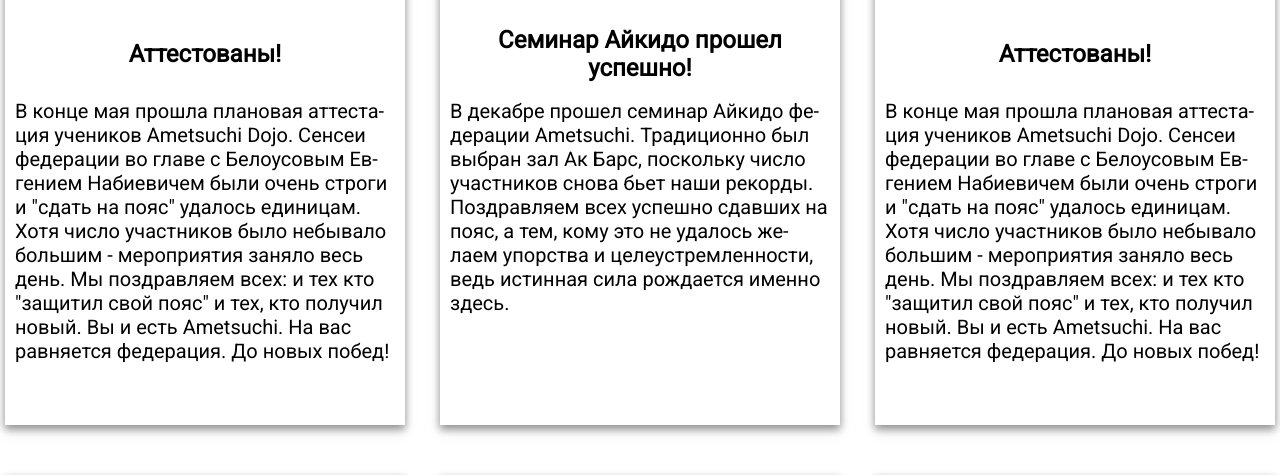
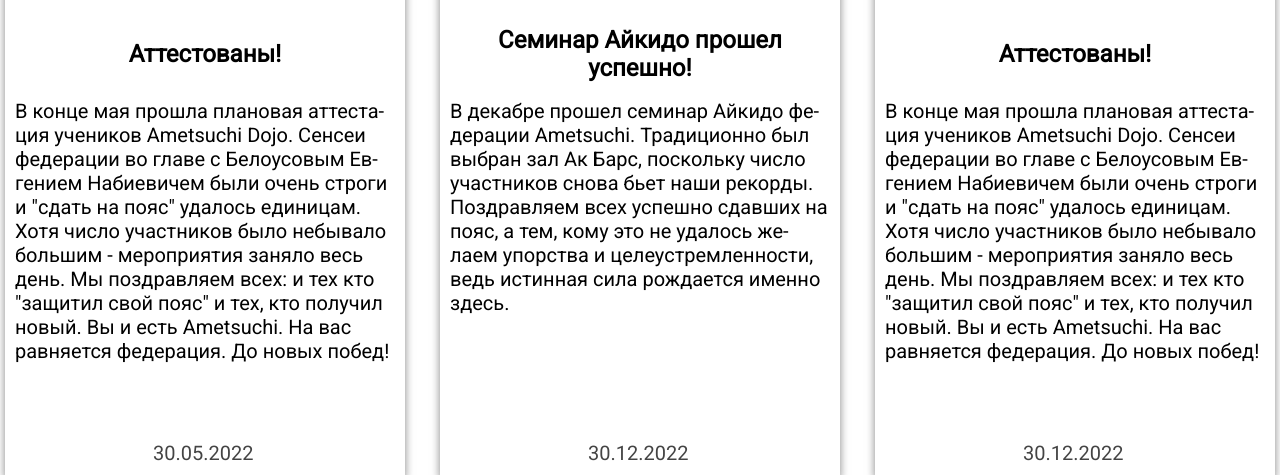
Before and after one commit to ScorpionLF/aikido, a PHP site: page /news.php in a window 1280 px wide. Shown: the part 660-1135 px from the top of the page. Run offline with PHP 8.4, Linux system fonts and the light colour scheme; grey boxes are pictures that could not be loaded.

Commit message:
Add date in news block

```diff
--- a/css/index.css
+++ b/css/index.css
@@ -123,6 +123,7 @@
     filter: drop-shadow(0px 4px 4px rgba(0, 0, 0, 0.25)) drop-shadow(0px 4px 4px rgba(0, 0, 0, 0.25));
     border-radius: 5px;
     padding-bottom: 15px;
+    height: 500px;
 }
 
 .new_1 {
@@ -154,6 +155,11 @@
     color: #000000;
     align-items: center;
     display: grid;
+    display: -webkit-box;
+    -webkit-line-clamp: 2;
+    -webkit-box-orient: vertical;
+    overflow: hidden;
+    hyphens: auto;
 }
 
 .new {
--- a/css/news.css
+++ b/css/news.css
@@ -1,34 +1,27 @@
-.news_container {
+.news {
     justify-content: space-between;
     display: flex;
     flex-wrap: wrap;
     width: 1270px;
-    /* margin-bottom: 50px; */
     margin-top: -50px;
 }
 
-.block_new {
-
+.block-news {
+    position: relative;
+    width: 400px;
+    margin-top: 50px;
+    background-image: url("../images/rectangle.png");
+    filter: drop-shadow(0px 4px 4px rgba(0, 0, 0, 0.25)) drop-shadow(0px 4px 4px rgba(0, 0, 0, 0.25));
+    padding-bottom: 15px;
+    height: 800px;
 }
 
-.new {
-    font-family: 'Roboto';
-    font-style: normal;
-    font-weight: 400;
-    font-size: 20px;
-    display: flex;
-    /* align-items: center; */
-    text-align: left;
-    color: #000000;
-    padding-left: 10px;
-    padding-right: 10px;
-    padding-top: 15px;
-    hyphens: auto;
-
+.block-news-img {
+    height: 340px;
+    width: 400px;
 }
 
-.new_title {
-    /* width: 430px; */
+.block-news-title {
     margin-left: 5px;
     width: 390px;
     min-height: 60px;
@@ -44,63 +37,57 @@
     display: grid;
 }
 
-.new_image {
-    /* height: 360px; */
-    height: 340px;
-    width: 400px;
-    /* width: 430px; */
-    /* border-radius: 5px; */
+.block-news-news {
+    font-family: 'Roboto';
+    font-style: normal;
+    font-weight: 400;
+    font-size: 20px;
+    display: flex;
+    text-align: left;
+    color: #000000;
+    padding-left: 10px;
+    padding-right: 10px;
+    padding-top: 15px;
+    hyphens: auto;
+    display: grid;
 }
 
-.new_block {
-    /* width: 430px; */
-    width: 400px;
-    margin-top: 50px;
-    background-image: url("../images/rectangle.png");
-    filter: drop-shadow(0px 4px 4px rgba(0, 0, 0, 0.25)) drop-shadow(0px 4px 4px rgba(0, 0, 0, 0.25));
-    /* border-radius: 5px; */
-    padding-bottom: 15px;
-    height: 750px;
+.block-news-date {
+    position: absolute;
+    display: grid;
+    font-family: 'Roboto';
+    font-style: normal;
+    font-weight: 400;
+    font-size: 20px;
+    color: #444444;
+    bottom: 10px;
+    left: 37%;
 }
 
-.block_new {
-    position: relative;
-    /* margin-left: 80px; */
-    /* margin-left: 35px; */
-}
-
-.transitions_news {
+.block-news-transitions {
     margin-top: 80px;
     margin-bottom: 20px;
     display: flex;
     align-items: center;
 }
 
-.element {
+.block-news-transitions-number-page {
     margin-left: 10px;
-    /* width: 20px;
-    height: 20px; */
     font-family: 'Roboto';
     font-style: normal;
     font-weight: 600;
     font-size: 40px;
-    /* align-items: center; */
-    /* text-align: center; */
     color: #7c7c7c;
     filter: drop-shadow(0px 4px 4px rgba(0, 0, 0, 0.25)) drop-shadow(0px 4px 4px rgba(0, 0, 0, 0.25));
 
 }
 
-.element_1 {
+.block-news-transitions-arrow {
     margin-left: 10px;
-    /* width: 20px;
-    height: 20px; */
     font-family: 'Roboto';
     font-style: normal;
     font-weight: 600;
     font-size: 30px;
-    /* align-items: center; */
-    /* text-align: center; */
     color: #7c7c7c;
     filter: drop-shadow(0px 4px 4px rgba(0, 0, 0, 0.25)) drop-shadow(0px 4px 4px rgba(0, 0, 0, 0.25));
 
--- a/index.php
+++ b/index.php
@@ -77,7 +77,7 @@
             <div class="new_3">
                 <div class="new_block">
                 <img class="new_image" src="images/new_3.jpg" onError="this.src='images/not_found.png'">
-                    <div class="new_title">Семинар Айкидо прошел успешно!</div>
+                    <div class="new_title">Семинар Айкидо прошел успешно!   </div>
                     <div class="new">
                         В декабре прошел семинар Айкидо федерации Ametsuchi. Традиционно был выбран зал Ак Барс,
                         поскольку число участников снова бьет наши рекорды. Поздравляем всех успешно сдавших на пояс, а
--- a/news.php
+++ b/news.php
@@ -15,135 +15,128 @@
         rel="stylesheet">
     <title>Новости</title>
     <link type="image/x-icon" href="images/favicon.png" rel="shortcut icon">
-    <link type="Image/x-icon" href="images/favicon.png" rel="icon"></head>
+    <link type="Image/x-icon" href="images/favicon.png" rel="icon">
+</head>
 </head>
 
 <body>
     <?php include 'header.html'; ?>
 
     <div class="main">
-        <div class="news_container">
-            <div class="block_new">
-                <div class="new_block">
-                    <img class="new_image" src="images/new_1.jpg"  onError="this.src='images/not_found.png'">
-                    <div class="new_title">Аттестованы!</div>
-                    <div class="new">
+        <div class="news">
+            <div class="block-news">
+                <img class="block-news-img" src="images/new_1.jpg" onError="this.src='images/not_found.png'">
+                <div class="block-news-title">Аттестованы!</div>
+                <div class="block-news-news">
                     В конце мая прошла плановая аттестация учеников Ametsuchi Dojo. Сенсеи федерации во главе с
                     Белоусовым Евгением Набиевичем были очень строги и "сдать на пояс" удалось единицам. Хотя число
                     участников было небывало большим - мероприятия заняло весь день. Мы поздравляем всех: и тех кто
                     "защитил свой пояс" и тех, кто получил новый. Вы и есть Ametsuchi. На вас равняется федерация.
                     До новых побед!
+                    <div class="block-news-date">30.05.2022</div>
                 </div>
             </div>
-            </div>
-            <div class="block_new">
-                <div class="new_block">
-                <img class="new_image" src="images/new_2.jpg"  onError="this.src='images/not_found.png'">
-                    <div class="new_title">Семинар Айкидо прошел успешно!</div>
-                    <div class="new">
+            <div class="block-news">
+                <img class="block-news-img" src="images/new_2.jpg" onError="this.src='images/not_found.png'">
+                <div class="block-news-title">Семинар Айкидо прошел успешно!</div>
+                <div class="block-news-news">
                     В декабре прошел семинар Айкидо федерации Ametsuchi. Традиционно был выбран зал Ак Барс,
                     поскольку число участников снова бьет наши рекорды. Поздравляем всех успешно сдавших на пояс, а
                     тем, кому это не удалось желаем упорства и целеустремленности, ведь истинная сила рождается
                     именно здесь.
+                    <div class="block-news-date">30.12.2022</div>
                 </div>
             </div>
-            </div>
-            <div class="block_new">
-                <div class="new_block">
-                <img class="new_image" src="images/new_3.jpg"  onError="this.src='images/not_found.png'">
-                    <div class="new_title">Аттестованы!</div>
-                    <div class="new">
+            <div class="block-news">
+                <img class="block-news-img" src="images/new_3.jpg" onError="this.src='images/not_found.png'">
+                <div class="block-news-title">Аттестованы!</div>
+                <div class="block-news-news">
                     В конце мая прошла плановая аттестация учеников Ametsuchi Dojo. Сенсеи федерации во главе с
                     Белоусовым Евгением Набиевичем были очень строги и "сдать на пояс" удалось единицам. Хотя число
                     участников было небывало большим - мероприятия заняло весь день. Мы поздравляем всех: и тех кто
                     "защитил свой пояс" и тех, кто получил новый. Вы и есть Ametsuchi. На вас равняется федерация.
                     До новых побед!
+                    <div class="block-news-date">30.12.2022</div>
                 </div>
             </div>
-            </div>
-            <div class="block_new">
-                <div class="new_block">
-                <img class="new_image" src="images/new_4.jpg"  onError="this.src='images/not_found.png'">
-                    <div class="new_title">Семинар Айкидо прошел успешно!</div>
-                    <div class="new">
+            <div class="block-news">
+                <img class="block-news-img" src="images/new_4.jpg" onError="this.src='images/not_found.png'">
+                <div class="block-news-title">Семинар Айкидо прошел успешно!</div>
+                <div class="block-news-news">
                     В декабре прошел семинар Айкидо федерации Ametsuchi. Традиционно был выбран зал Ак Барс,
                     поскольку число участников снова бьет наши рекорды. Поздравляем всех успешно сдавших на пояс, а
                     тем, кому это не удалось желаем упорства и целеустремленности, ведь истинная сила рождается
                     именно здесь.
+                    <div class="block-news-date">30.12.2022</div>
                 </div>
             </div>
-            </div>
-            <div class="block_new">
-                <div class="new_block">
-                <img class="new_image" src="images/new_5.jpg"  onError="this.src='images/not_found.png'">
-                    <div class="new_title">Аттестованы!</div>
-                    <div class="new">
+            <div class="block-news">
+                <img class="block-news-img" src="images/new_5.jpg" onError="this.src='images/not_found.png'">
+                <div class="block-news-title">Аттестованы!</div>
+                <div class="block-news-news">
                     В конце мая прошла плановая аттестация учеников Ametsuchi Dojo. Сенсеи федерации во главе с
                     Белоусовым Евгением Набиевичем были очень строги и "сдать на пояс" удалось единицам. Хотя число
                     участников было небывало большим - мероприятия заняло весь день. Мы поздравляем всех: и тех кто
                     "защитил свой пояс" и тех, кто получил новый. Вы и есть Ametsuchi. На вас равняется федерация.
                     До новых побед!
+                    <div class="block-news-date">30.12.2022</div>
                 </div>
             </div>
-            </div>
-            <div class="block_new">
-                <div class="new_block">
-                <img class="new_image" src="images/new_6.jpg"  onError="this.src='images/not_found.png'">
-                    <div class="new_title">Семинар Айкидо прошел успешно!</div>
-                    <div class="new">
+            <div class="block-news">
+                <img class="block-news-img" src="images/new_6.jpg" onError="this.src='images/not_found.png'">
+                <div class="block-news-title">Семинар Айкидо прошел успешно!</div>
+                <div class="block-news-news">
                     В декабре прошел семинар Айкидо федерации Ametsuchi. Традиционно был выбран зал Ак Барс,
                     поскольку число участников снова бьет наши рекорды. Поздравляем всех успешно сдавших на пояс, а
                     тем, кому это не удалось желаем упорства и целеустремленности, ведь истинная сила рождается
                     именно здесь.
+                    <div class="block-news-date">30.12.2022</div>
                 </div>
             </div>
-            </div>
-            <div class="block_new">
-                <div class="new_block">
-                <img class="new_image" src="images/new_7.jpg"  onError="this.src='images/not_found.png'">
-                    <div class="new_title">Семинар Айкидо прошел успешно!</div>
-                    <div class="new">
+            <div class="block-news">
+                <img class="block-news-img" src="images/new_7.jpg" onError="this.src='images/not_found.png'">
+                <div class="block-news-title">Семинар Айкидо прошел успешно!</div>
+                <div class="block-news-news">
                     В декабре прошел семинар Айкидо федерации Ametsuchi. Традиционно был выбран зал Ак Барс,
                     поскольку число участников снова бьет наши рекорды. Поздравляем всех успешно сдавших на пояс, а
                     тем, кому это не удалось желаем упорства и целеустремленности, ведь истинная сила рождается
                     именно здесь.
+                    <div class="block-news-date">30.12.2022</div>
                 </div>
             </div>
-            </div>
-            <div class="block_new">
-                <div class="new_block">
-                <img class="new_image" src="images/new_8.jpg"  onError="this.src='images/not_found.png'">
-                    <div class="new_title">Аттестованы!</div>
-                    <div class="new">
+            <div class="block-news">
+                <img class="block-news-img" src="images/new_8.jpg" onError="this.src='images/not_found.png'">
+                <div class="block-news-title">Аттестованы!</div>
+                <div class="block-news-news">
                     В конце мая прошла плановая аттестация учеников Ametsuchi Dojo. Сенсеи федерации во главе с
                     Белоусовым Евгением Набиевичем были очень строги и "сдать на пояс" удалось единицам. Хотя число
                     участников было небывало большим - мероприятия заняло весь день. Мы поздравляем всех: и тех кто
                     "защитил свой пояс" и тех, кто получил новый. Вы и есть Ametsuchi. На вас равняется федерация.
                     До новых побед!
+                    <div class="block-news-date">30.12.2022</div>
                 </div>
             </div>
-            </div>
-            <div class="block_new">
-                <div class="new_block">
-                <img class="new_image" src="images/new_9.jpg"  onError="this.src='images/not_found.png'">
-                    <div class="new_title">Семинар Айкидо прошел успешно!</div>
-                    <div class="new">
+            <div class="block-news">
+                <img class="block-news-img" src="images/new_9.jpg" onError="this.src='images/not_found.png'">
+                <div class="block-news-title">Семинар Айкидо прошел успешно!</div>
+                <div class="block-news-news">
                     В декабре прошел семинар Айкидо федерации Ametsuchi. Традиционно был выбран зал Ак Барс,
                     поскольку число участников снова бьет наши рекорды. Поздравляем всех успешно сдавших на пояс, а
                     тем, кому это не удалось желаем упорства и целеустремленности, ведь истинная сила рождается
                     именно здесь.
+                    <div class="block-news-date">30.12.2022</div>
                 </div>
             </div>
         </div>
+        <div class="block-news-transitions">
+            <div class="block-news-transitions-arrow">
+                < </div>
+                    <div class="block-news-transitions-number-page">1 </div>
+                    <div class="block-news-transitions-number-page">2 </div>
+                    <div class="block-news-transitions-number-page">3 </div>
+                    <div class="block-news-transitions-arrow"> ></div>
             </div>
-        <div class="transitions_news">
-                <div class="element_1">< </div>
-                <div class="element">1 </div>
-                <div class="element">2 </div>
-                <div class="element">3 </div>
-                <div class="element_1">></div>
         </div>
-
     </div>
 
     <?php include 'footer.php'; ?>
```
Lines whose indentation alone changed are shown as unchanged.
